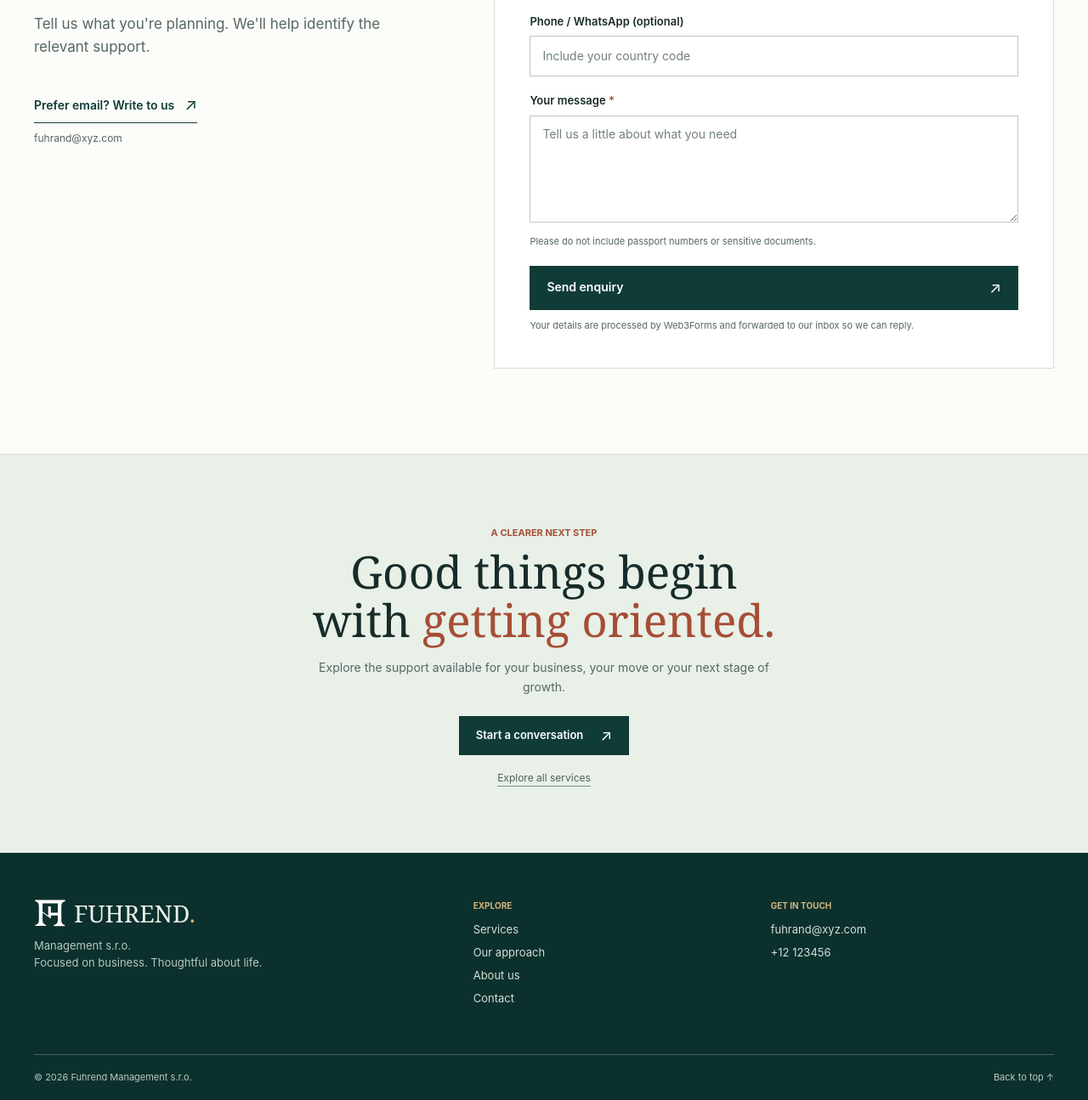
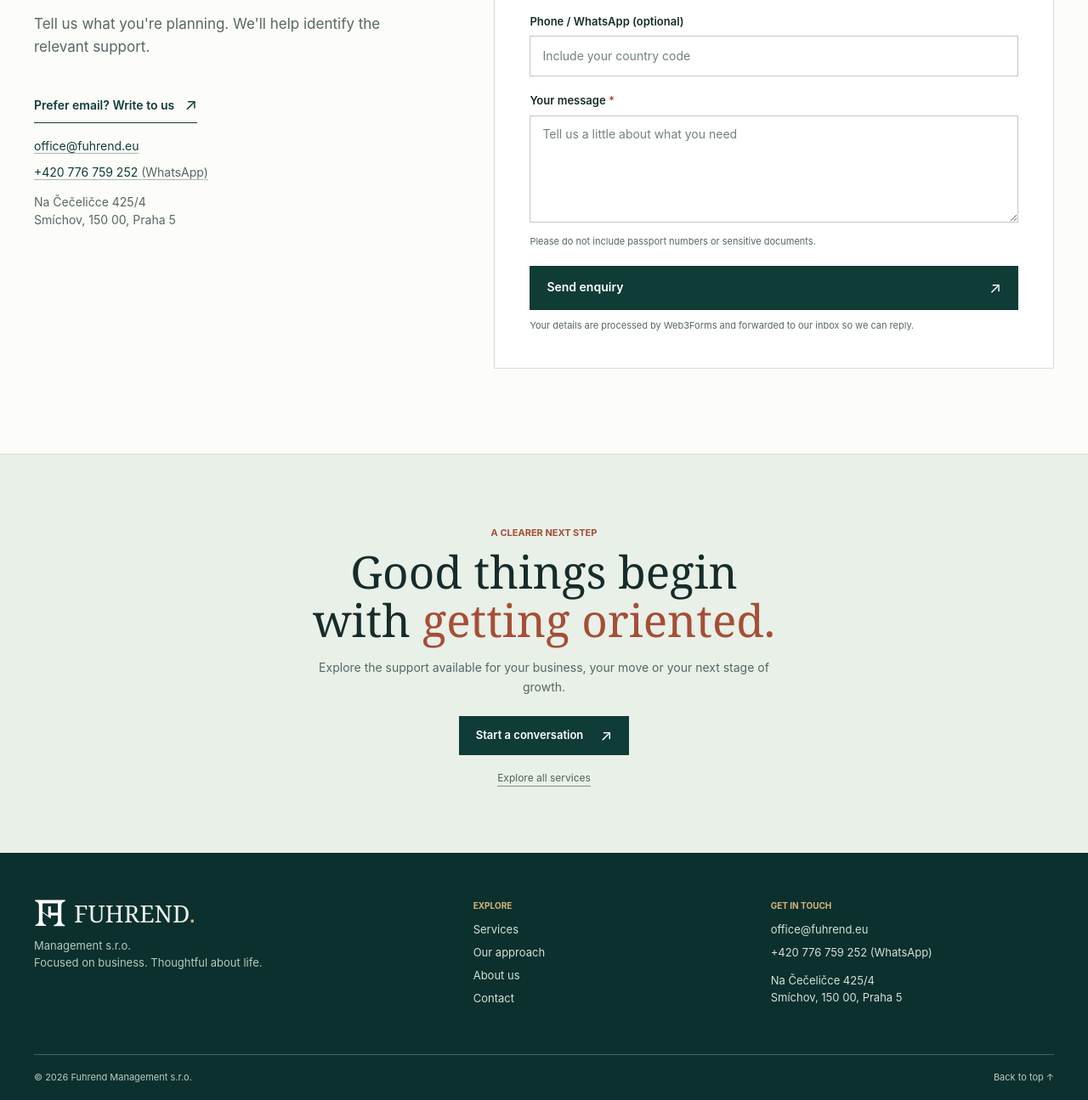
Before and after one commit to Sreehari0101/fuhrend-management, a plain HTML site: page index.html in a window 1280 px wide. Shown: the part 4553-5848 px from the top of the page at 85% size. Drawn offline with Linux system fonts and the light colour scheme.

Commit message:
Contact info updated

```diff
--- a/index.html
+++ b/index.html
@@ -221,10 +221,14 @@
             <p class="section-index"><span data-i18n="contactIndex">04 / GET IN TOUCH</span> <span class="index-rule" aria-hidden="true"></span></p>
             <h2 id="question-title" data-reveal data-i18n="questionTitle">Not sure where to begin?</h2>
             <p class="enquiry-lead" data-i18n="questionBody">Tell us what you're planning. We'll help identify the relevant support.</p>
-            <a class="enquiry-email" href="mailto:fuhrand@xyz.com?subject=Question%20for%20Fuhrend%20Management" data-mail-subject="questionSubject"><span data-i18n="contactEmail">Prefer email? Write to us</span> <span aria-hidden="true">&nearr;</span></a>
-            <p class="enquiry-address">fuhrand@xyz.com</p>
+            <a class="enquiry-email" href="mailto:office@fuhrend.eu?subject=Question%20for%20Fuhrend%20Management" data-mail-subject="questionSubject"><span data-i18n="contactEmail">Prefer email? Write to us</span> <span aria-hidden="true">&nearr;</span></a>
+            <div class="enquiry-details">
+              <a href="mailto:office@fuhrend.eu">office@fuhrend.eu</a>
+              <a href="https://wa.me/420776759252">+420 776 759 252 <span>(WhatsApp)</span></a>
+              <address>Na Čečeličce 425/4<br>Smíchov, 150 00, Praha 5</address>
+            </div>
           </div>
-          <form class="enquiry-form" id="enquiry-form" action="mailto:fuhrand@xyz.com" method="post" enctype="text/plain" aria-labelledby="enquiry-title">
+          <form class="enquiry-form" id="enquiry-form" action="mailto:office@fuhrend.eu" method="post" enctype="text/plain" aria-labelledby="enquiry-title">
             <!-- Add the Web3Forms access key here after verifying the receiving inbox. -->
             <input type="hidden" name="access_key" value="80d06458-5e29-4f5f-ab1c-71cbc260ba9e">
             <input class="form-honeypot" type="checkbox" name="botcheck" tabindex="-1" aria-hidden="true" autocomplete="off">
@@ -273,7 +277,7 @@
       <section class="closing" aria-labelledby="closing-title"><div class="wrap closing-inner"><p class="section-index" data-i18n="closingIndex">A CLEARER NEXT STEP</p><h2 id="closing-title" data-reveal><span data-i18n="closingTitle1">Good things begin</span><br><span data-i18n="closingTitle2">with </span><em data-i18n="closingTitle3">getting oriented.</em></h2><p data-i18n="closingBody">Explore the support available for your business, your move or your next stage of growth.</p><a class="button button-dark" href="#contact"><span data-i18n="closingLink">Start a conversation</span> <span aria-hidden="true">&nearr;</span></a><a class="closing-secondary" href="#services" data-i18n="closingSecondary">Explore all services</a></div></section>
     </main>
 
-    <footer class="site-footer"><div class="wrap footer-main"><div class="footer-identity"><div class="footer-brand"><img src="assets/fuhrend-mark.svg" alt="" width="42" height="42"><span>FUHREND<span class="footer-dot">.</span></span></div><p><span>Management s.r.o.</span><br><span data-i18n="footerTagline">Focused on business. Thoughtful about life.</span></p></div><div class="footer-links"><span data-i18n="footerExplore">EXPLORE</span><a href="#services" data-i18n="navServices">Services</a><a href="#approach" data-i18n="navApproach">Our approach</a><a href="#about" data-i18n="navAbout">About us</a><a href="#contact" data-i18n="navContact">Contact</a></div><div class="footer-contact"><span data-i18n="footerTouch">GET IN TOUCH</span><a href="mailto:fuhrand@xyz.com">fuhrand@xyz.com</a><p class="contact-placeholder">+12 123456</p></div></div><div class="wrap footer-bottom"><span>&copy; <span id="year">2026</span> Fuhrend Management s.r.o.</span><a href="#top"><span data-i18n="footerBack">Back to top</span> &uarr;</a></div></footer>
+    <footer class="site-footer"><div class="wrap footer-main"><div class="footer-identity"><div class="footer-brand"><img src="assets/fuhrend-mark.svg" alt="" width="42" height="42"><span>FUHREND<span class="footer-dot">.</span></span></div><p><span>Management s.r.o.</span><br><span data-i18n="footerTagline">Focused on business. Thoughtful about life.</span></p></div><div class="footer-links"><span data-i18n="footerExplore">EXPLORE</span><a href="#services" data-i18n="navServices">Services</a><a href="#approach" data-i18n="navApproach">Our approach</a><a href="#about" data-i18n="navAbout">About us</a><a href="#contact" data-i18n="navContact">Contact</a></div><div class="footer-contact"><span data-i18n="footerTouch">GET IN TOUCH</span><a href="mailto:office@fuhrend.eu">office@fuhrend.eu</a><a href="https://wa.me/420776759252">+420 776 759 252 (WhatsApp)</a><address>Na Čečeličce 425/4<br>Smíchov, 150 00, Praha 5</address></div></div><div class="wrap footer-bottom"><span>&copy; <span id="year">2026</span> Fuhrend Management s.r.o.</span><a href="#top"><span data-i18n="footerBack">Back to top</span> &uarr;</a></div></footer>
 
     <dialog class="enquiry-dialog" id="enquiry-dialog" aria-labelledby="enquiry-dialog-title" aria-describedby="enquiry-dialog-body">
       <div class="enquiry-dialog-inner">
@@ -285,7 +289,7 @@
         <h2 id="enquiry-dialog-title" data-i18n="enquiryDialogSuccessTitle">Thank you for getting in touch.</h2>
         <p class="enquiry-dialog-body" id="enquiry-dialog-body" data-i18n="enquiryDialogSuccessBody">Your enquiry was sent successfully. We'll reply to the email address you provided.</p>
         <div class="enquiry-dialog-actions">
-          <a class="button button-dark enquiry-dialog-email" href="mailto:fuhrand@xyz.com" data-i18n="enquiryDialogEmail" hidden>Open email draft</a>
+          <a class="button button-dark enquiry-dialog-email" href="mailto:office@fuhrend.eu" data-i18n="enquiryDialogEmail" hidden>Open email draft</a>
           <button class="button button-dark enquiry-dialog-dismiss" type="button" data-i18n="enquiryDialogDone">Done</button>
         </div>
       </div>
--- a/script.js
+++ b/script.js
@@ -58,7 +58,7 @@ function applyLanguage(locale, remember = false) {
     element.placeholder = copy[element.dataset.i18nPlaceholder];
   });
   document.querySelectorAll('[data-mail-subject]').forEach((element) => {
-    element.href = `mailto:fuhrand@xyz.com?subject=${encodeURIComponent(copy[element.dataset.mailSubject])}`;
+    element.href = `mailto:office@fuhrend.eu?subject=${encodeURIComponent(copy[element.dataset.mailSubject])}`;
   });
 
   document.querySelector('.language-current').textContent = copy.languageCurrent;
@@ -157,7 +157,7 @@ function buildEnquiryMailto(formData, locale) {
     formData.get('phone') ? `${copy.fieldPhone}: ${formData.get('phone')}` : null,
     '', `${copy.fieldMessage}:`, formData.get('message')
   ].filter((line) => line !== null).join('\r\n');
-  return `mailto:fuhrand@xyz.com?subject=${encodeURIComponent(subject)}&body=${encodeURIComponent(body)}`;
+  return `mailto:office@fuhrend.eu?subject=${encodeURIComponent(subject)}&body=${encodeURIComponent(body)}`;
 }
 
 function showEnquiryStatus(key, state) {
--- a/scripts/verify-languages.mjs
+++ b/scripts/verify-languages.mjs
@@ -170,7 +170,7 @@ try {
     const href = buildEnquiryMailto(new FormData(form), document.documentElement.lang);
     return { selected, invalid, valid, href };
   })()`);
-  if (formFlow.selected !== 'expat' || formFlow.invalid || !formFlow.valid || !formFlow.href.startsWith('mailto:fuhrand@xyz.com?')) throw new Error('Enquiry form flow failed');
+  if (formFlow.selected !== 'expat' || formFlow.invalid || !formFlow.valid || !formFlow.href.startsWith('mailto:office@fuhrend.eu?')) throw new Error('Enquiry form flow failed');
   const decodedMailto = decodeURIComponent(formFlow.href);
   if (!decodedMailto.includes('Test Visitor') || !decodedMailto.includes('Please tell me about the process.') || !decodedMailto.includes('Expat services')) throw new Error('Enquiry draft is incomplete');
   console.log('enquiry validation and draft', 'OK');
--- a/styles.css
+++ b/styles.css
@@ -191,7 +191,11 @@ h1, h2, h3, p { overflow-wrap: break-word; }
 .enquiry-email { width: fit-content; display: inline-flex; align-items: center; gap: 12px; min-height: 42px; margin-top: 34px; border-bottom: 1px solid var(--deep); color: var(--deep); font-size: 14px; font-weight: 600; }
 .enquiry-email:hover { color: var(--accent); border-color: var(--accent); }
 .enquiry-email [aria-hidden="true"] { font-size: 19px; font-weight: 400; }
-.enquiry-address { margin: 9px 0 0; color: var(--muted); font-size: 12px; }
+.enquiry-details { display: flex; flex-direction: column; align-items: flex-start; gap: 10px; margin-top: 16px; font-size: 14px; line-height: 1.5; }
+.enquiry-details a { color: var(--deep); overflow-wrap: anywhere; text-decoration: underline; text-decoration-color: #a8b8ae; text-underline-offset: 3px; }
+.enquiry-details a:hover { color: var(--accent); text-decoration-color: currentColor; }
+.enquiry-details a span { color: var(--muted); }
+.enquiry-details address { margin-top: 4px; color: var(--muted); font-style: normal; }
 .enquiry-form { min-width: 0; padding: clamp(26px, 3.2vw, 44px); border: 1px solid #d5dcd5; background: #fff; }
 .form-honeypot { position: absolute; left: -10000px; width: 1px; height: 1px; opacity: 0; pointer-events: none; }
 .enquiry-form-heading { margin-bottom: 25px; }
@@ -263,7 +267,7 @@ h1, h2, h3, p { overflow-wrap: break-word; }
 .footer-links, .footer-contact { display: flex; flex-direction: column; align-items: flex-start; }
 .footer-links > span, .footer-contact > span { margin: 3px 0 11px; color: var(--gold); font-size: 10px; font-weight: 700; }
 .footer-links a, .footer-contact a { min-height: 27px; color: #d3e0d8; font-size: 13px; }
-.footer-contact .contact-placeholder { margin: 0; color: #d3e0d8; font-size: 13px; }
+.footer-contact address { margin-top: 6px; color: #d3e0d8; font-size: 13px; font-style: normal; line-height: 1.5; }
 .footer-links a:hover, .footer-contact a:hover, .footer-bottom a:hover { color: white; text-decoration: underline; text-underline-offset: 4px; }
 .footer-bottom { min-height: 54px; display: flex; justify-content: space-between; align-items: center; gap: 20px; border-top: 1px solid rgba(255,255,255,.24); color: #bacac1; font-size: 11px; }
 
@@ -434,7 +438,7 @@ h1, h2, h3, p { overflow-wrap: break-word; }
   .closing { padding-block: 70px; }
   .footer-main { grid-template-columns: 1fr 1fr; gap: 30px 15px; }
   .footer-brand { font-size: 25px; }
-  .footer-contact a, .footer-contact .contact-placeholder { font-size: 12px; overflow-wrap: anywhere; }
+  .footer-contact a, .footer-contact address { font-size: 12px; overflow-wrap: anywhere; }
   .footer-bottom { flex-wrap: wrap; justify-content: space-between; padding-block: 15px; gap: 8px 20px; }
   .motion-ready [data-reveal] { transform: translateY(18px); transition-duration: .72s; }
   .motion-ready [data-reveal="image"] { transform: scale(1.04); transition-duration: .9s; }
```
Also changed, not shown: translations.js, 1 other file.
